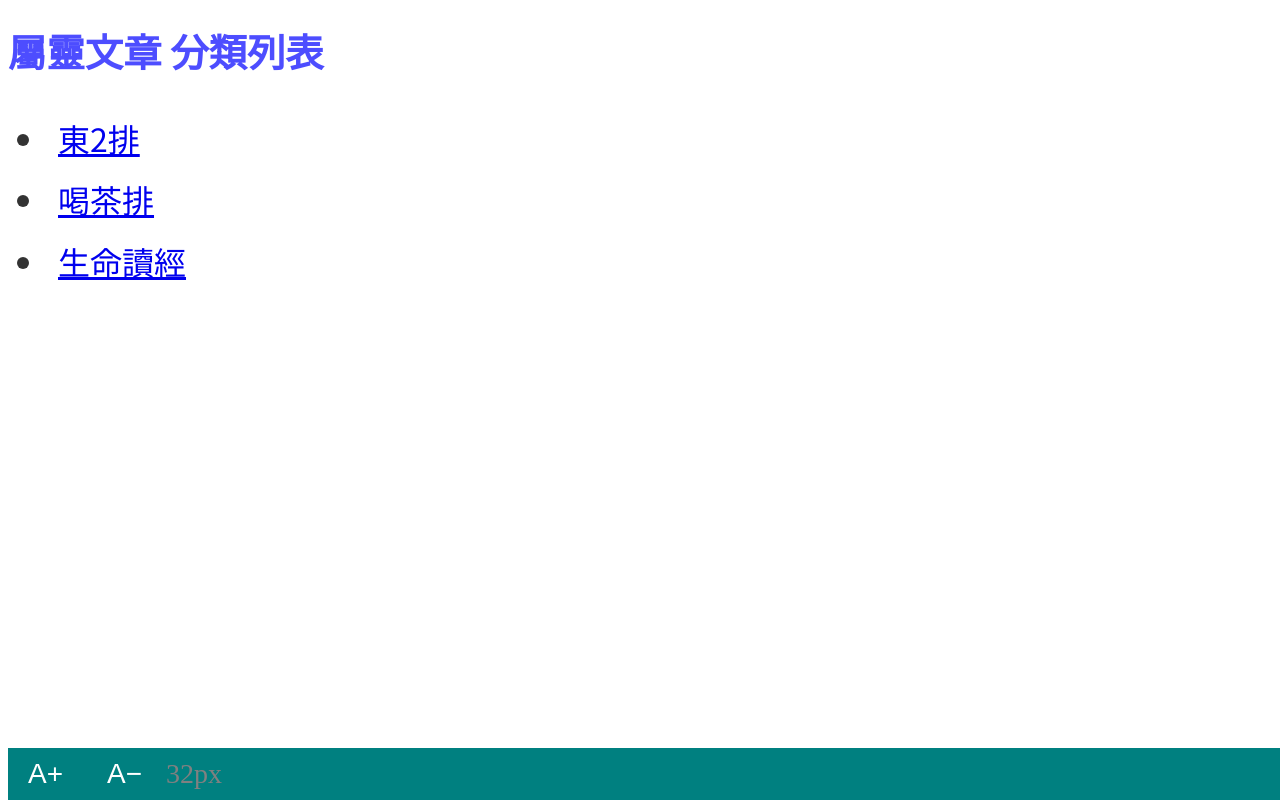
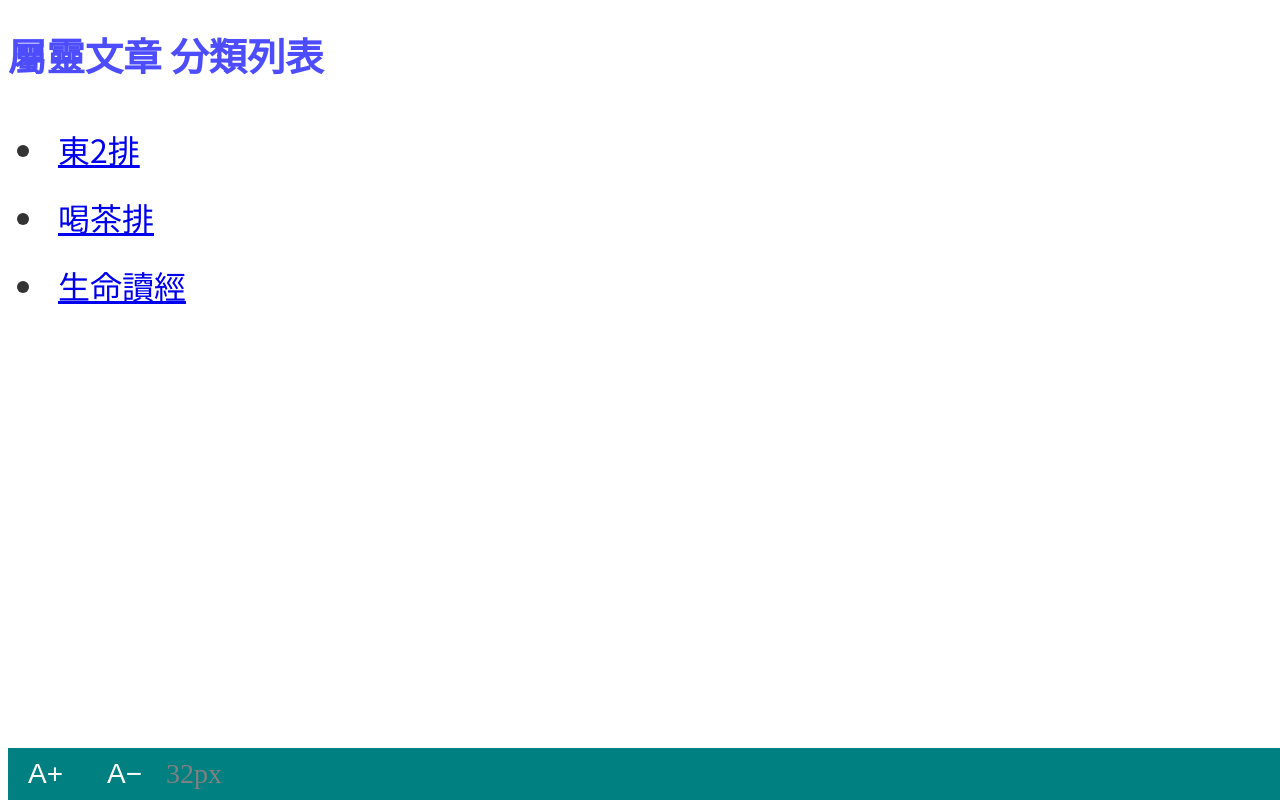
Before and after one commit to jerry-artila/jerry-artila.github.io, a plain HTML site: page index.html in a window 1280 px wide. Drawn offline with Linux system fonts and the light colour scheme.

Commit message:
修改 line height

```diff
--- a/css/style.scss
+++ b/css/style.scss
@@ -36,7 +36,7 @@
   font-family: "Noto Sans TC", sans-serif;
   font-size: 2em; // 預設文字大小
   font-weight: semibold;
-  line-height: 1.3;
+  line-height: 1.5;
   color: #000000CC;
   margin-bottom: 100px;
   h1 {
```
Also changed, not shown: css/style.css.
